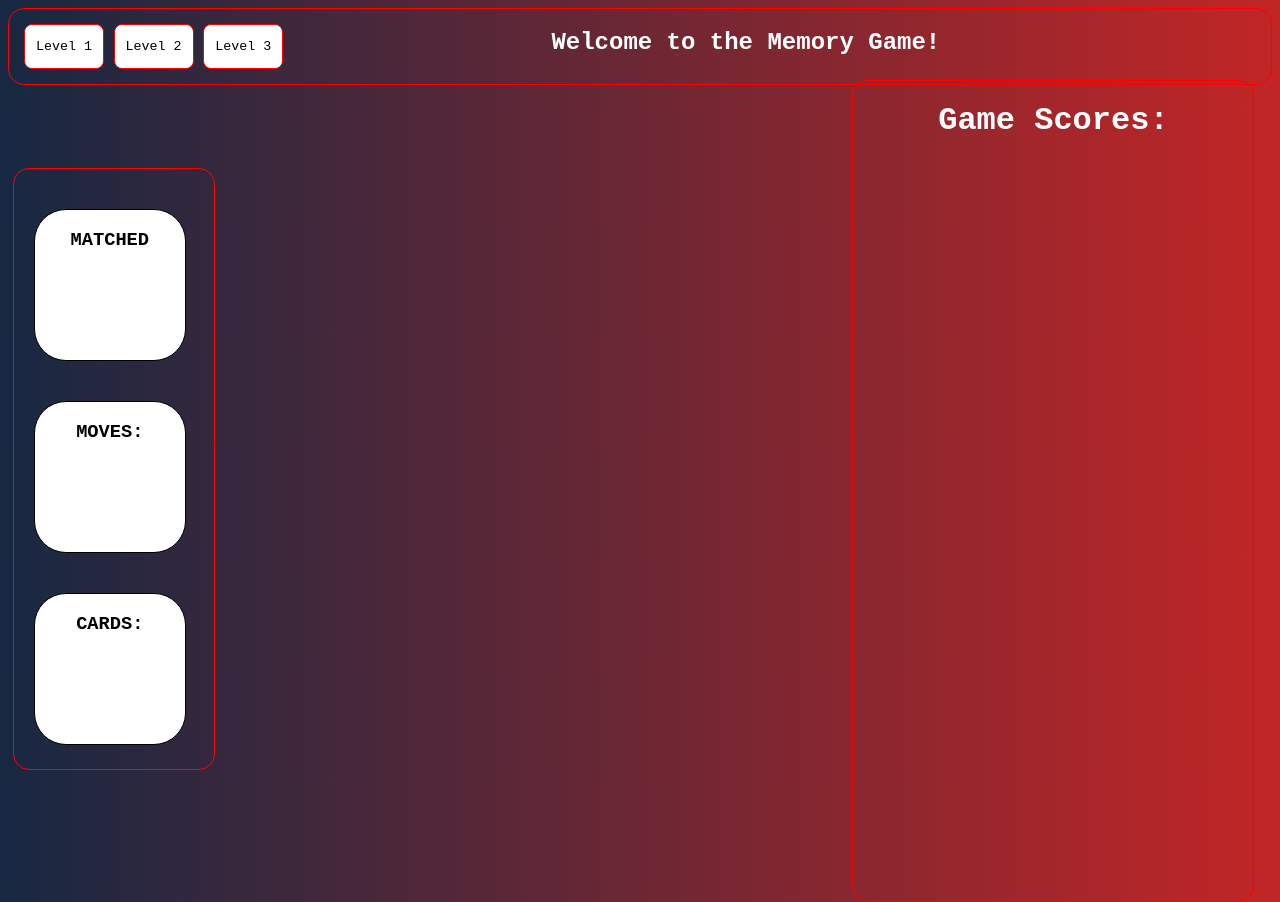
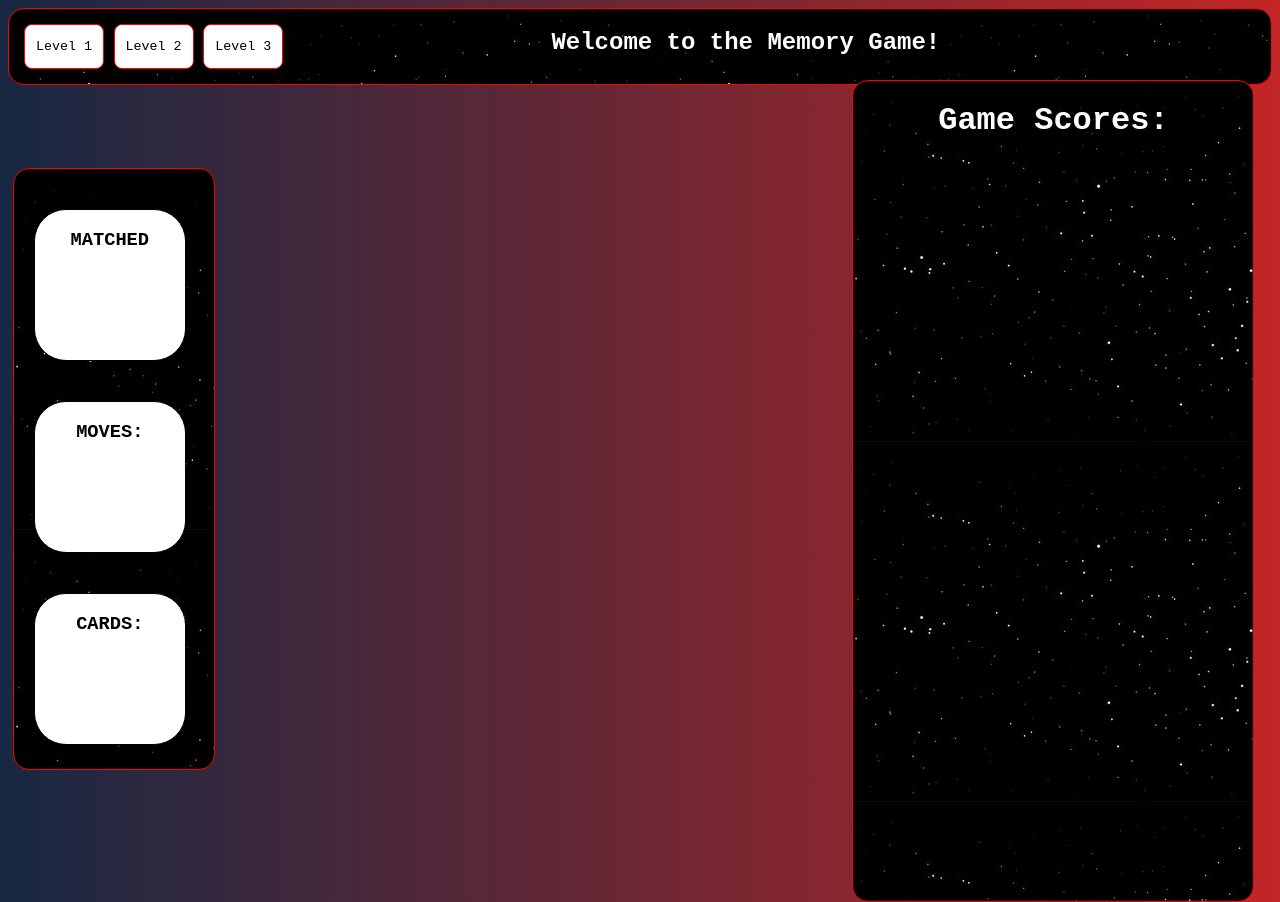
Before and after one commit to TaminoPallua/MemoryJS, a plain HTML site: page index.html in a window 1280 px wide. Drawn offline with Linux system fonts and the light colour scheme.

Commit message:
Update style.css

```diff
--- a/stylesheet/style.css
+++ b/stylesheet/style.css
@@ -25,7 +25,7 @@ body {
   display: inline-flex;
   text-align: center;
   justify-content: center;
-  background-image: url(/pallua_Memory/DesignImages/Galaxy.jpg);
+  background-image: url(/DesignImages/Galaxy.jpg);
   object-fit: cover;
   transform-style: preserve-3d;
   transition: all 0.5s ease;
@@ -47,7 +47,7 @@ nav {
   border: 1px solid red;
   padding: 15px;
   border-radius: 1rem;
-  background-image: url(/pallua_Memory/DesignImages/Galaxy.jpg);
+  background-image: url(/DesignImages/Galaxy.jpg);
 }
 
 nav > h1 {
@@ -94,7 +94,7 @@ nav > h1 {
   width: 200px;
   height: 600px;
   border: 1px solid red;
-  background-image: url(/pallua_Memory/DesignImages/Galaxy.jpg);
+  background-image: url(/DesignImages/Galaxy.jpg);
   border-radius: 1rem;
   position: absolute;
   top: 21%;
@@ -118,7 +118,7 @@ nav > h1 {
   width: 400px;
   height: 820px;
   border: 1px solid red;
-  background-image: url(/pallua_Memory/DesignImages/Galaxy.jpg);
+  background-image: url(/DesignImages/Galaxy.jpg);
   border-radius: 1rem;
   position: absolute;
   top: 10%;
```
